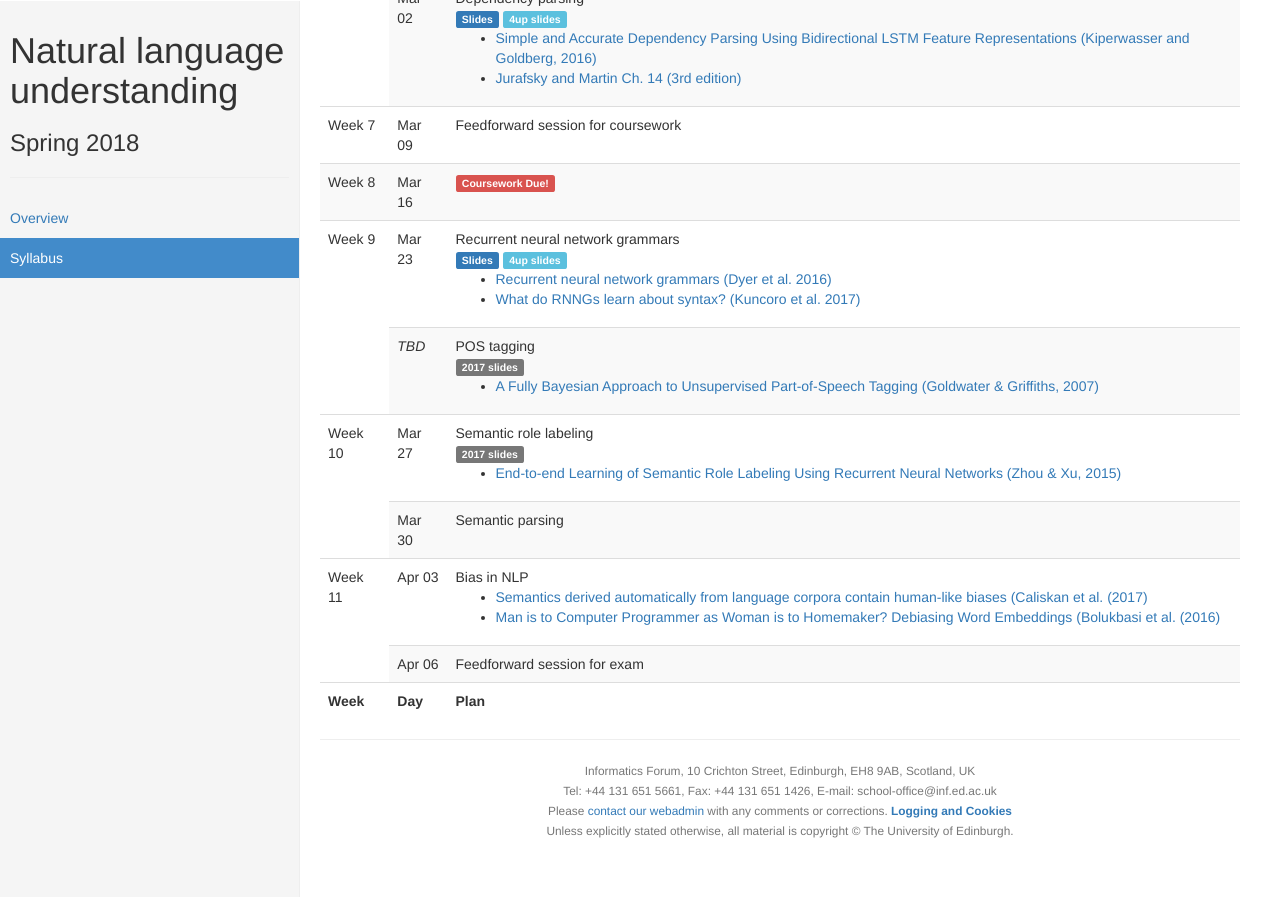
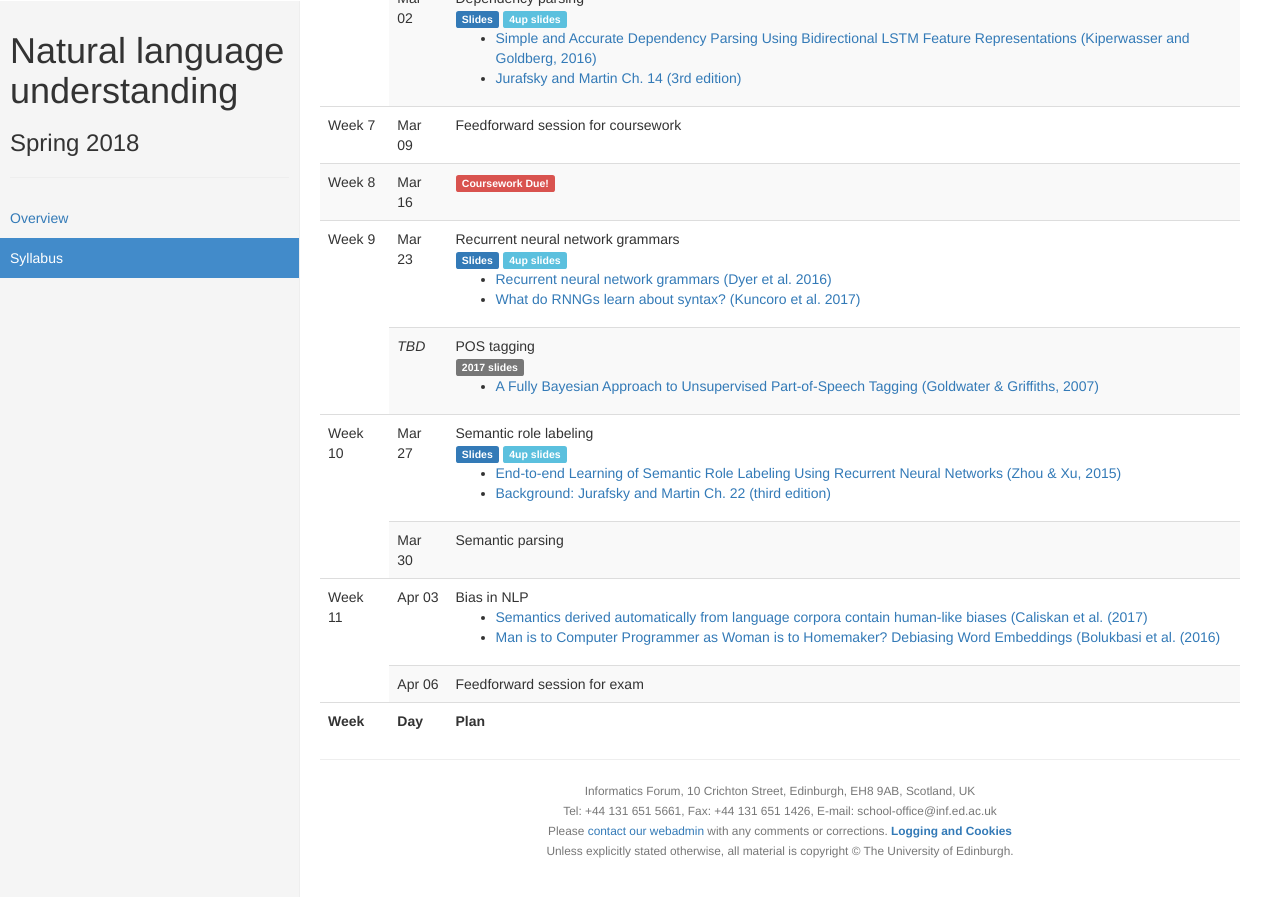
Before and after one commit to alopez/nlu-class, a Jekyll site: the page built from syllabus.md, in a window 1280 px wide and 900 px high, scrolled down 1114 px. Shown: the top 897 px of the window. Built offline with Jekyll 4.4.1, drawn with Linux system fonts in a browser that asks for light colours.

Commit message:
Add SRL lecture

```diff
--- a/_data/syllabus.yaml
+++ b/_data/syllabus.yaml
@@ -137,10 +137,13 @@
   - date: 2018-03-27
     header:
     - title: "Semantic role labeling"
-      oldslides: assets/slides/2017/nlu_l14_srl.pdf
+      slides: assets/slides/2018/l09.pdf
+      notes: assets/handouts/l09-handout.pdf
     items:
     - description: "End-to-end Learning of Semantic Role Labeling Using Recurrent Neural Networks (Zhou & Xu, 2015)"
       url: http://www.aclweb.org/anthology/P15-1109
+    - description: "Background: Jurafsky and Martin Ch. 22 (third edition)"
+      url: https://web.stanford.edu/~jurafsky/slp3/
   - date: 2018-03-30
     header:
     - title: "Semantic parsing"
```
Also changed, not shown: 2 other files.
